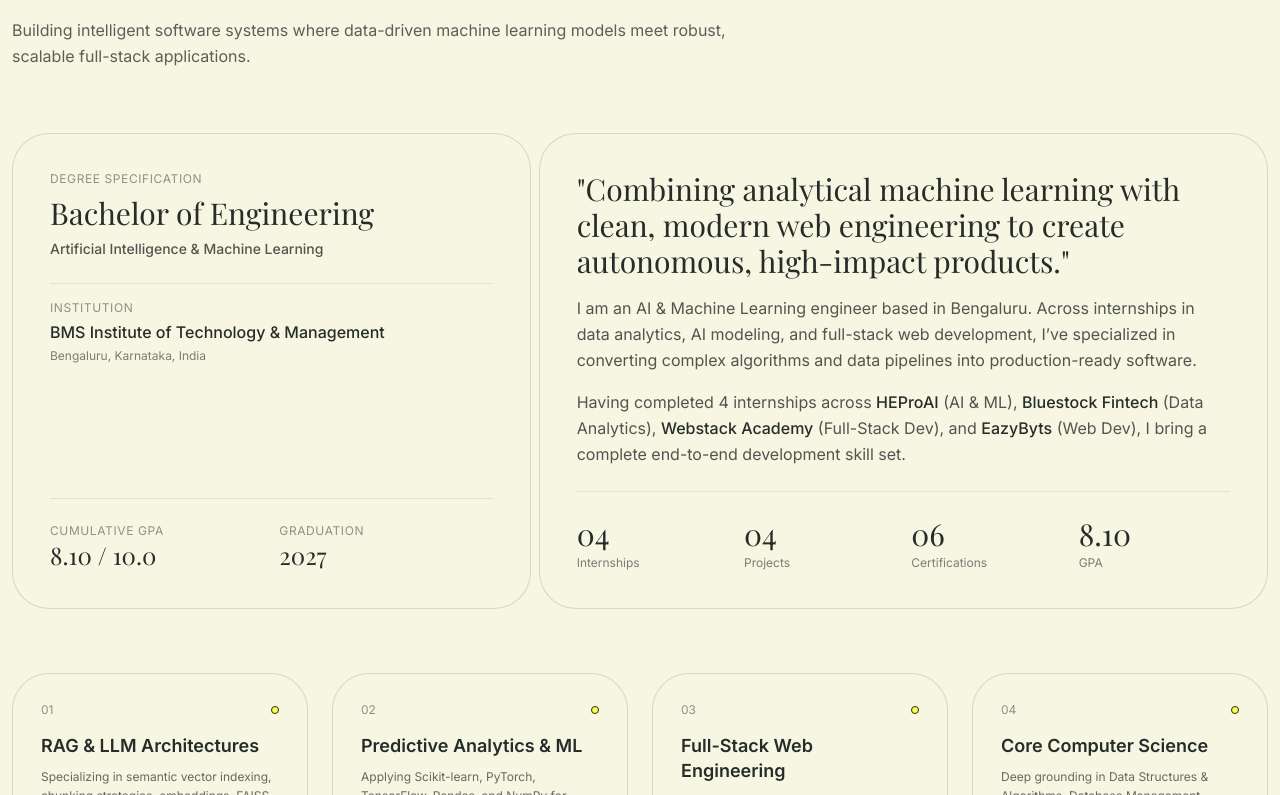
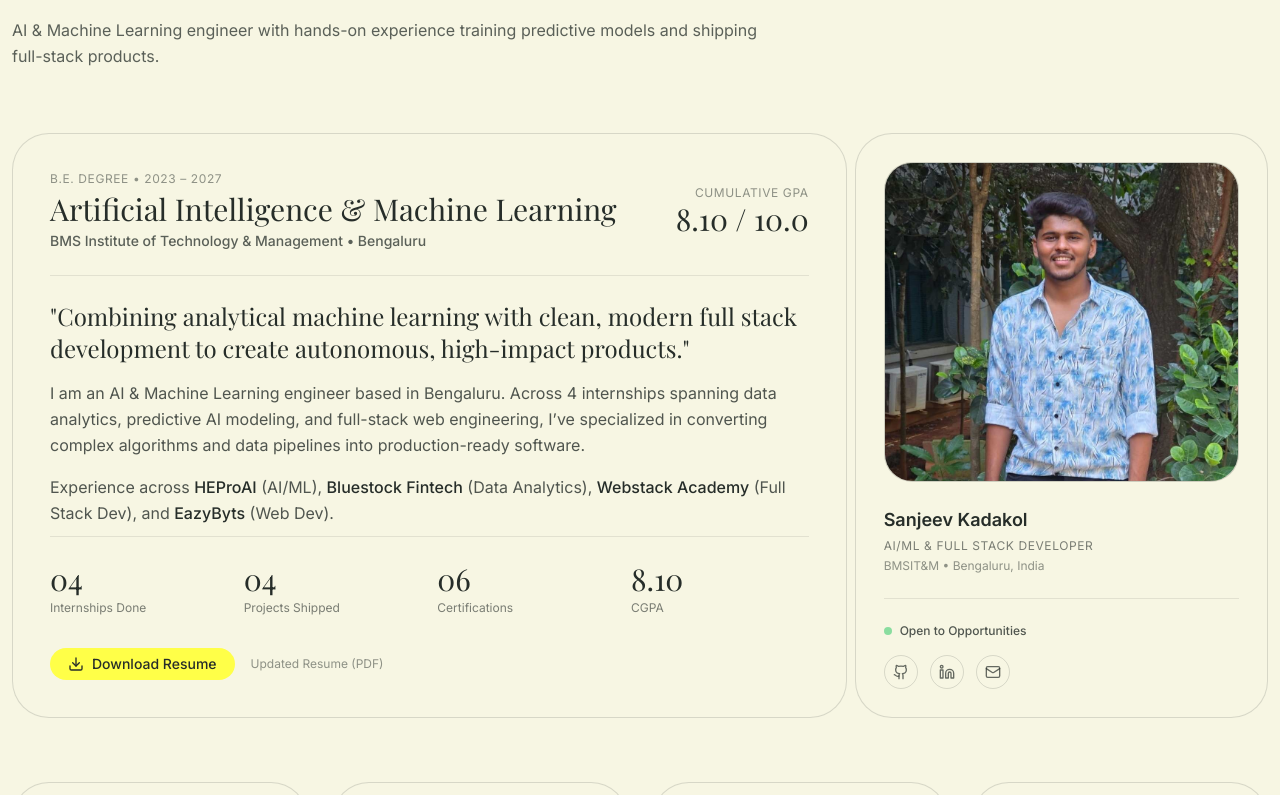
Before and after one commit to Sanjeevkadakol/portfolio, a React (Vite) app: page / in a window 1280 px wide. Shown: the part 865-1660 px from the top of the page. Built offline with nearby package versions, Linux system fonts and the light colour scheme; no server answers; a web font is replaced by a local one.

Commit message:
Add photo and resume download button in About section, update stats, and standardize to Full Stack Development

```diff
--- a/src/components/About.jsx
+++ b/src/components/About.jsx
@@ -1,4 +1,5 @@
 import { motion } from 'framer-motion'
+import { Download, ArrowUpRight, Github, Linkedin, Mail } from 'lucide-react'
 
 const About = () => {
   const pillars = [
@@ -11,8 +12,8 @@
       desc: "Applying Scikit-learn, PyTorch, TensorFlow, Pandas, and NumPy for predictive scoring and end-to-end data workflows."
     },
     {
-      title: "Full-Stack Web Engineering",
-      desc: "Developing responsive frontend client apps in React & Next.js alongside high-throughput APIs with FastAPI and Flask."
+      title: "Full Stack Development",
+      desc: "Developing responsive frontend client apps in React & Next.js alongside high-throughput backend APIs with FastAPI and Flask."
     },
     {
       title: "Core Computer Science",
@@ -28,98 +29,169 @@
           <div className="inline-flex items-center gap-2">
             <span className="w-2 h-2 rounded-full bg-lemon border border-ink" />
             <span className="font-suisse-book text-xs uppercase tracking-widest text-ink/60">
-              01 • About & Foundation
+              01 • About & Profile
             </span>
           </div>
           <h2 className="font-prody text-4xl sm:text-5xl lg:text-[42px] font-normal leading-[1.15] text-ink">
-            Academic Foundation & Engineering Vision
+            Academic Foundation & Engineering Profile
           </h2>
           <p className="font-suisse text-base text-ink/75 leading-relaxed">
-            Building intelligent software systems where data-driven machine learning models meet robust, scalable full-stack applications.
+            AI & Machine Learning engineer with hands-on experience training predictive models and shipping full-stack products.
           </p>
         </div>
 
-        {/* 37px Rounded Academic Card & Summary */}
+        {/* Profile Grid: Left Bio & Stats + Right Photo Card */}
         <div className="grid grid-cols-1 lg:grid-cols-12 gap-8 mb-16 items-stretch">
-          {/* Main Degree Card with 37px Radius */}
+          {/* Left Column (8 Cols): Academic Specs, Bio, Stats, & Resume CTA */}
           <motion.div
             initial={{ opacity: 0, y: 20 }}
             whileInView={{ opacity: 1, y: 0 }}
             viewport={{ once: true }}
             transition={{ duration: 0.6 }}
-            className="lg:col-span-5 bg-cream rounded-cards p-8 sm:p-[37px] border border-ink/15 flex flex-col justify-between"
+            className="lg:col-span-8 bg-cream rounded-cards p-8 sm:p-[37px] border border-ink/15 flex flex-col justify-between space-y-8"
           >
-            <div>
-              <span className="font-suisse-book text-xs text-ink/50 uppercase tracking-wider block mb-2">
-                Degree Specification
-              </span>
-              <h3 className="font-prody text-2xl sm:text-3xl text-ink font-normal mb-2 leading-tight">
-                Bachelor of Engineering
-              </h3>
-              <p className="font-suisse text-sm font-medium text-ink/80 mb-6">
-                Artificial Intelligence & Machine Learning
-              </p>
+            <div className="space-y-6">
+              {/* Degree Header */}
+              <div className="border-b border-ink/10 pb-6 flex flex-col sm:flex-row sm:items-center justify-between gap-4">
+                <div>
+                  <span className="font-suisse-book text-xs text-ink/50 uppercase tracking-wider block mb-1">
+                    B.E. Degree • 2023 – 2027
+                  </span>
+                  <h3 className="font-prody text-2xl sm:text-3xl text-ink font-normal leading-tight">
+                    Artificial Intelligence & Machine Learning
+                  </h3>
+                  <p className="font-suisse text-sm font-medium text-ink/75 mt-1">
+                    BMS Institute of Technology & Management • Bengaluru
+                  </p>
+                </div>
+                <div className="sm:text-right shrink-0">
+                  <span className="font-suisse-book text-xs text-ink/50 uppercase tracking-wider block">Cumulative GPA</span>
+                  <span className="font-prody text-2xl sm:text-3xl font-normal text-ink">8.10 / 10.0</span>
+                </div>
+              </div>
 
-              <div className="space-y-1 border-t border-ink/10 pt-4">
-                <span className="font-suisse-book text-xs text-ink/50 uppercase tracking-wider block">
-                  Institution
-                </span>
-                <p className="font-suisse text-base font-medium text-ink">
-                  BMS Institute of Technology & Management
+              {/* Bio Narrative */}
+              <div className="space-y-4 font-suisse text-base text-ink/80 leading-relaxed">
+                <p className="font-prody text-xl sm:text-2xl text-ink font-normal leading-snug">
+                  "Combining analytical machine learning with clean, modern full stack development to create autonomous, high-impact products."
                 </p>
-                <p className="font-suisse text-xs text-ink/60">Bengaluru, Karnataka, India</p>
+                <p>
+                  I am an AI & Machine Learning engineer based in Bengaluru. Across 4 internships spanning data analytics, predictive AI modeling, and full-stack web engineering, I’ve specialized in converting complex algorithms and data pipelines into production-ready software.
+                </p>
+                <p>
+                  Experience across <strong className="text-ink font-medium">HEProAI</strong> (AI/ML), <strong className="text-ink font-medium">Bluestock Fintech</strong> (Data Analytics), <strong className="text-ink font-medium">Webstack Academy</strong> (Full Stack Dev), and <strong className="text-ink font-medium">EazyByts</strong> (Web Dev).
+                </p>
               </div>
             </div>
 
-            <div className="grid grid-cols-2 gap-4 border-t border-ink/10 pt-6 mt-8">
-              <div>
-                <span className="font-suisse-book text-xs text-ink/50 uppercase tracking-wider block">Cumulative GPA</span>
-                <span className="font-prody text-2xl font-normal text-ink">8.10 / 10.0</span>
+            {/* Stats Row & Resume Download Button */}
+            <div className="pt-6 border-t border-ink/10 space-y-6">
+              {/* Quick Numbers Row */}
+              <div className="grid grid-cols-2 sm:grid-cols-4 gap-4">
+                <div>
+                  <span className="font-prody text-3xl text-ink block">04</span>
+                  <span className="font-suisse-book text-xs text-ink/60">Internships Done</span>
+                </div>
+                <div>
+                  <span className="font-prody text-3xl text-ink block">04</span>
+                  <span className="font-suisse-book text-xs text-ink/60">Projects Shipped</span>
+                </div>
+                <div>
+                  <span className="font-prody text-3xl text-ink block">06</span>
+                  <span className="font-suisse-book text-xs text-ink/60">Certifications</span>
+                </div>
+                <div>
+                  <span className="font-prody text-3xl text-ink block">8.10</span>
+                  <span className="font-suisse-book text-xs text-ink/60">CGPA</span>
+                </div>
               </div>
-              <div>
-                <span className="font-suisse-book text-xs text-ink/50 uppercase tracking-wider block">Graduation</span>
-                <span className="font-prody text-2xl font-normal text-ink">2027</span>
+
+              {/* Download Resume Action */}
+              <div className="flex flex-wrap items-center gap-4 pt-2">
+                <a
+                  href="/resume.pdf"
+                  download="Sanjeev_Kadakol_Resume.pdf"
+                  target="_blank"
+                  rel="noopener noreferrer"
+                  className="btn-lemon-pill"
+                >
+                  <Download className="w-4 h-4" />
+                  <span>Download Resume</span>
+                </a>
+                <span className="font-suisse-book text-xs text-ink/50">
+                  Updated Resume (PDF)
+                </span>
               </div>
             </div>
           </motion.div>
 
-          {/* Right Column: Bio Narrative Card */}
+          {/* Right Column (4 Cols): Portrait Photo Card with 37px Radius */}
           <motion.div
             initial={{ opacity: 0, y: 20 }}
             whileInView={{ opacity: 1, y: 0 }}
             viewport={{ once: true }}
             transition={{ duration: 0.6, delay: 0.15 }}
-            className="lg:col-span-7 bg-cream rounded-cards p-8 sm:p-[37px] border border-ink/15 flex flex-col justify-between space-y-6"
+            className="lg:col-span-4 bg-cream rounded-cards p-6 sm:p-7 border border-ink/15 flex flex-col justify-between"
           >
-            <div className="space-y-4 font-suisse text-base text-ink/80 leading-relaxed">
-              <p className="font-prody text-2xl sm:text-3xl text-ink font-normal leading-snug">
-                "Combining analytical machine learning with clean, modern web engineering to create autonomous, high-impact products."
-              </p>
-              <p>
-                I am an AI & Machine Learning engineer based in Bengaluru. Across internships in data analytics, AI modeling, and full-stack web development, I’ve specialized in converting complex algorithms and data pipelines into production-ready software.
-              </p>
-              <p>
-                Having completed 4 internships across <strong className="text-ink font-medium">HEProAI</strong> (AI & ML), <strong className="text-ink font-medium">Bluestock Fintech</strong> (Data Analytics), <strong className="text-ink font-medium">Webstack Academy</strong> (Full-Stack Dev), and <strong className="text-ink font-medium">EazyByts</strong> (Web Dev), I bring a complete end-to-end development skill set.
-              </p>
+            <div>
+              {/* 37px Clipped Photo Frame */}
+              <div className="relative w-full h-72 sm:h-80 rounded-[28px] overflow-hidden border border-ink/15 bg-ink/5 mb-6">
+                <img
+                  src="/sanjeev.jpg"
+                  alt="Sanjeev Kadakol"
+                  className="w-full h-full object-cover object-top hover:scale-105 transition-transform duration-500"
+                />
+              </div>
+
+              {/* ID Details */}
+              <div className="space-y-1">
+                <h4 className="font-suisse text-lg font-semibold text-ink">
+                  Sanjeev Kadakol
+                </h4>
+                <p className="font-suisse-book text-xs text-ink/60 uppercase tracking-wider">
+                  AI/ML & Full Stack Developer
+                </p>
+                <p className="font-suisse-book text-xs text-ink/50">
+                  BMSIT&M • Bengaluru, India
+                </p>
+              </div>
             </div>
 
-            {/* Quick Numbers Row */}
-            <div className="grid grid-cols-2 sm:grid-cols-4 gap-4 border-t border-ink/10 pt-6">
-              <div>
-                <span className="font-prody text-3xl text-ink block">04</span>
-                <span className="font-suisse-book text-xs text-ink/60">Internships</span>
+            {/* Status & Quick Links */}
+            <div className="pt-6 border-t border-ink/10 space-y-4 mt-6">
+              <div className="flex items-center gap-2">
+                <span className="w-2 h-2 rounded-full bg-green-500 animate-pulse" />
+                <span className="font-suisse text-xs text-ink/80 font-medium">
+                  Open to Opportunities
+                </span>
               </div>
-              <div>
-                <span className="font-prody text-3xl text-ink block">04</span>
-                <span className="font-suisse-book text-xs text-ink/60">Projects</span>
-              </div>
-              <div>
-                <span className="font-prody text-3xl text-ink block">06</span>
-                <span className="font-suisse-book text-xs text-ink/60">Certifications</span>
-              </div>
-              <div>
-                <span className="font-prody text-3xl text-ink block">8.10</span>
-                <span className="font-suisse-book text-xs text-ink/60">GPA</span>
+
+              <div className="flex items-center gap-3 text-ink/70">
+                <a
+                  href="https://github.com/Sanjeevkadakol"
+                  target="_blank"
+                  rel="noopener noreferrer"
+                  className="p-2 rounded-full border border-ink/15 hover:border-ink hover:text-ink transition-colors"
+                  aria-label="GitHub"
+                >
+                  <Github className="w-4 h-4" />
+                </a>
+                <a
+                  href="https://www.linkedin.com/in/sanjeev-kadakol"
+                  target="_blank"
+                  rel="noopener noreferrer"
+                  className="p-2 rounded-full border border-ink/15 hover:border-ink hover:text-ink transition-colors"
+                  aria-label="LinkedIn"
+                >
+                  <Linkedin className="w-4 h-4" />
+                </a>
+                <a
+                  href="mailto:sanjeevpkadakol1@gmail.com"
+                  className="p-2 rounded-full border border-ink/15 hover:border-ink hover:text-ink transition-colors"
+                  aria-label="Email"
+                >
+                  <Mail className="w-4 h-4" />
+                </a>
               </div>
             </div>
           </motion.div>
--- a/src/components/Certifications.jsx
+++ b/src/components/Certifications.jsx
@@ -31,7 +31,7 @@
   },
   {
     title: "Python Fundamentals",
-    issuer: "Software Engineering Core",
+    issuer: "Full Stack Development Core",
     category: "Algorithms & Modular Software",
     date: "2025",
     image: "https://images.unsplash.com/photo-1526374965328-7f61d4dc18c5?q=80&w=400&auto=format&fit=crop",
@@ -75,7 +75,7 @@
               Certifications & Qualifications
             </h2>
             <p className="font-suisse text-base text-ink/75 leading-relaxed">
-              Verified credentials from AWS, IBM Developer Skills Network, and specialized engineering programs.
+              Verified credentials from AWS, IBM Developer Skills Network, and specialized full stack development programs.
             </p>
           </div>
 
--- a/src/components/Hero.jsx
+++ b/src/components/Hero.jsx
@@ -24,7 +24,7 @@
         >
           <span className="w-2 h-2 rounded-full bg-lemon border border-ink" />
           <span className="font-suisse-book text-xs tracking-wider text-ink">
-            AI/ML & Software Development • Bengaluru, India
+            AI/ML & Full Stack Development • Bengaluru, India
           </span>
         </motion.div>
 
@@ -46,7 +46,7 @@
           className="space-y-1.5 max-w-[720px] mb-8 font-suisse"
         >
           <p className="text-lg sm:text-[21px] text-ink font-medium tracking-tight">
-            AI/ML & Software Development Engineer
+            AI/ML & Full Stack Developer
           </p>
           <p className="text-sm sm:text-base text-ink/70 font-normal">
             B.E. in AIML from BMS Institute of Technology & Management
--- a/src/components/Skills.jsx
+++ b/src/components/Skills.jsx
@@ -28,7 +28,7 @@
   },
   {
     name: "Core Concepts",
-    skills: ["DSA", "DBMS", "Software Engineering", "Agentic AI", "Cloud Computing"],
+    skills: ["DSA", "DBMS", "Full Stack Development", "Agentic AI", "Cloud Computing"],
     description: "Algorithmic problem solving, database normalization, system design principles, and cloud deployments."
   }
 ]
```
Also changed, not shown: public/sanjeev.jpg (added), 1 other file (tests, documents, lock files or other folders).
